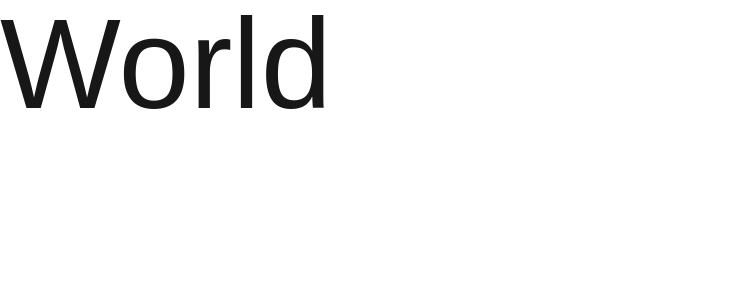
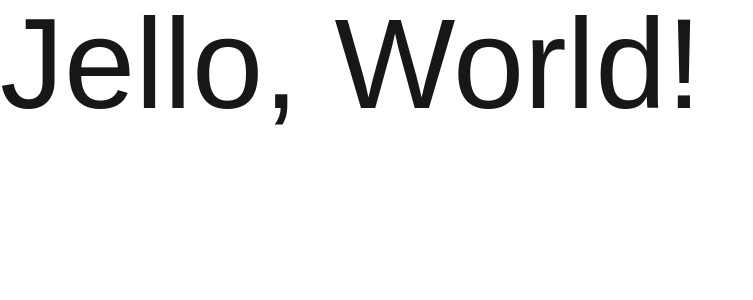
Before and after one commit to 5Stygian/taurigame, a Next.js app: page / in a window 1280 px wide. Shown: the top 300 px of the page, without its empty margins (0-753 px from the left). Built offline with nearby package versions, Linux system fonts and the light colour scheme.

Commit message:
Update page.tsx

```diff
--- a/src/app/page.tsx
+++ b/src/app/page.tsx
@@ -3,7 +3,7 @@ import * as c from './components/index';
 export default function Home() {
   return (
     <main className="w-full min-h-full">
-      <c.Greet text="World" />
+      <c.Greet text="Jello, World!" />
     </main>
   );
 }
```
